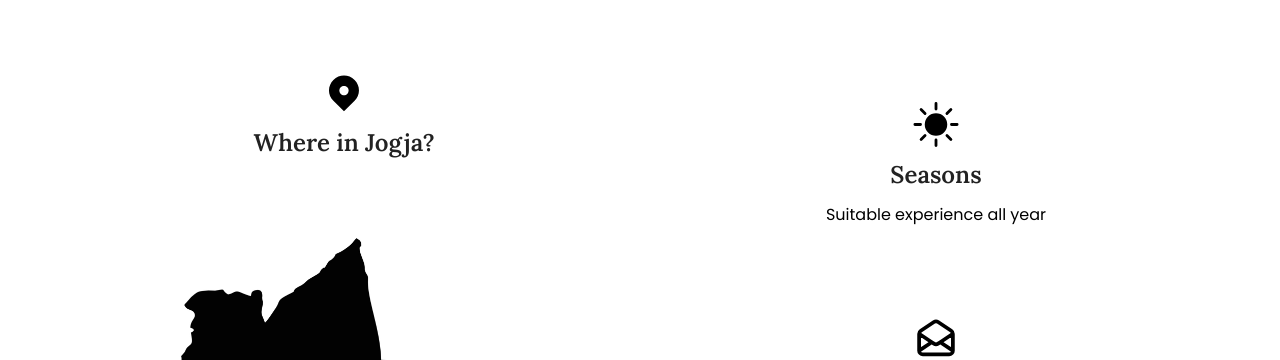
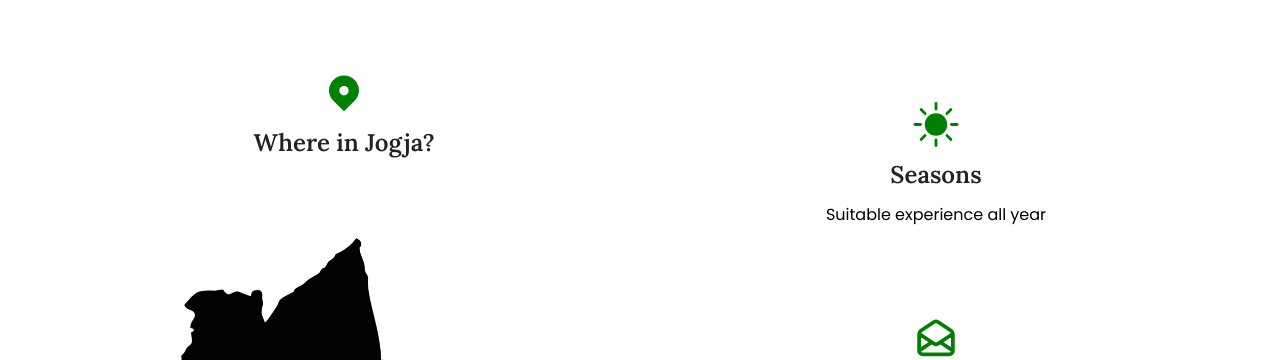
Before and after one commit to sebutsajario/HSC_FinalProjects_Jogja, a React (Vite) app: page /things-to-do/art-activities-jogja/detail-art in a window 1280 px wide. Shown: the part 592-952 px from the top of the page. Built offline with nearby package versions, Linux system fonts and the light colour scheme.

Commit message:
Update color of ArtContact.jsx and api

```diff
--- a/src/API/apiArtActivities.js
+++ b/src/API/apiArtActivities.js
@@ -1,10 +1,11 @@
-const API_ART_ACTIVITIES = 'https://my-json-server.typicode.com/NihhZaeyy/api-ArtActivities/Art-Activities'
+const API_ART_ACTIVITIES = 'https://my-json-server.typicode.com/nadila98dev/apiArtActivities'
 
 import axios from 'axios'
+import React from "react"
 
 const axiosArtActivities = {
-    artActivities: async() => await axios.get(API_ART_ACTIVITIES).then((res) =>  res.data).catch((err) => { console.log(err)}),
-    detail: async (id) => await axios.get(`${API_ART_ACTIVITIES}/${id}`).then((res) => res.data).catch((err) => { console.log(err)}),
+    artactivities: async() => await axios.get(API_ART_ACTIVITIES + '/artactivities').then((res) => res.data).catch((err) => {console.log(err)}),
+    detail: async(id) => await axios.get(`${API_ART_ACTIVITIES}/artactivities/${id}`).then((res) => res.data).catch((err) => {console.log(err)}),
 }
 
 export default axiosArtActivities
--- a/src/ThingToDoComponents/ArtActivities/Components/Art-detail/ArtContact.jsx
+++ b/src/ThingToDoComponents/ArtActivities/Components/Art-detail/ArtContact.jsx
@@ -9,25 +9,24 @@ const ArtContact = () => {
     <div className='mt-10 mx-auto px-5 md:px-10 py-2 max-w-[1224px] min-fit font-poppins'>
     <div className='grid grid-cols-1 md:grid-cols-2 gap-10'>
       <div className='flex flex-col items-center p-5 md:p-8 bg-primarybg'>
-        <TiLocation size={45} className='mb-3 w-full' />
+        <TiLocation size={45} color='green' className='mb-3 w-full' />
         <h2 className='mb-3 font-semibold text-2xl font-lora'>Where in Jogja?</h2>
           <img src={MapPic} alt='Jogja Map' className='w-full' />
-
       </div>
       <div className='flex flex-col gap-6 p-5 md:p-8 '>
         <div className='flex flex-col items-center p-5 md:p-8 bg-primarybg'>
-          <BsFillSunFill size={45} className='mb-3 w-full' />
+          <BsFillSunFill size={45} color='green' className='mb-3 w-full' />
           <h2 className='mb-3 font-semibold text-2xl font-lora'>Seasons</h2>
           <p>Suitable experience all year</p>
         </div>
         <div className='flex flex-col items-center p-5 md:p-8 bg-green-100'>
-          <HiOutlineMailOpen size={45} className='mb-3 w-full' />
+          <HiOutlineMailOpen size={45}  color='green' className='mb-3 w-full' />
           <h2 className='mb-3 font-semibold text-2xl font-lora'>Contact</h2>
           <p>Suitable experience all year</p>
           <p className='mt-3'>Address 2</p>
           <button
             type='button'
-            className='mt-5 bg-transparent hover:bg-green-200 text-black font-semibold hover:text-btn_color py-2 px-4 border border-black hover:border-btn_color rounded'>
+            className='mt-5 bg-transparent border-green-600 hover:bg-button hover:text-white text-black font-semibold hover:text-btn_color py-2 px-4 border border-black hover:border-btn_color rounded'>
             Visit Website
           </button>
         </div>
```
